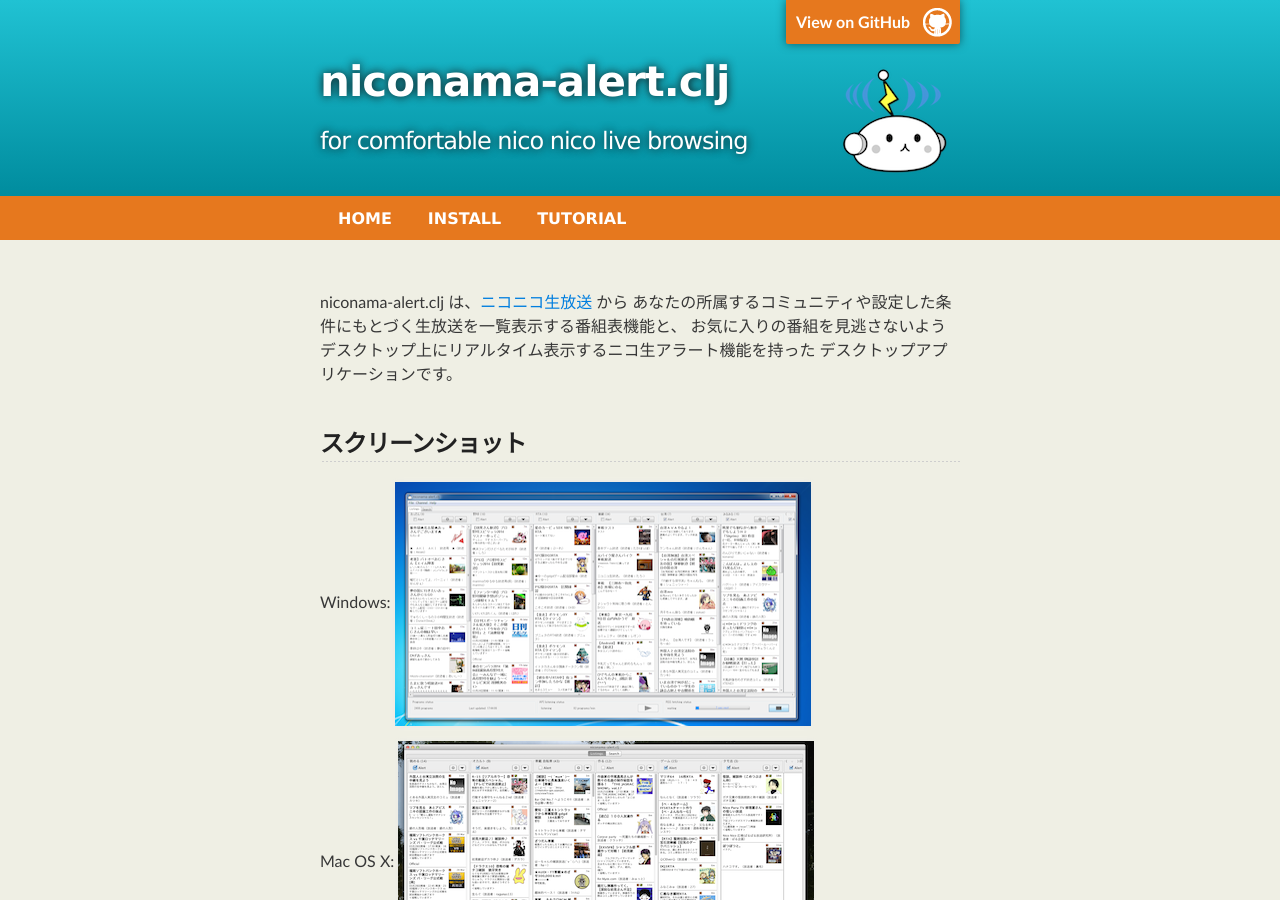
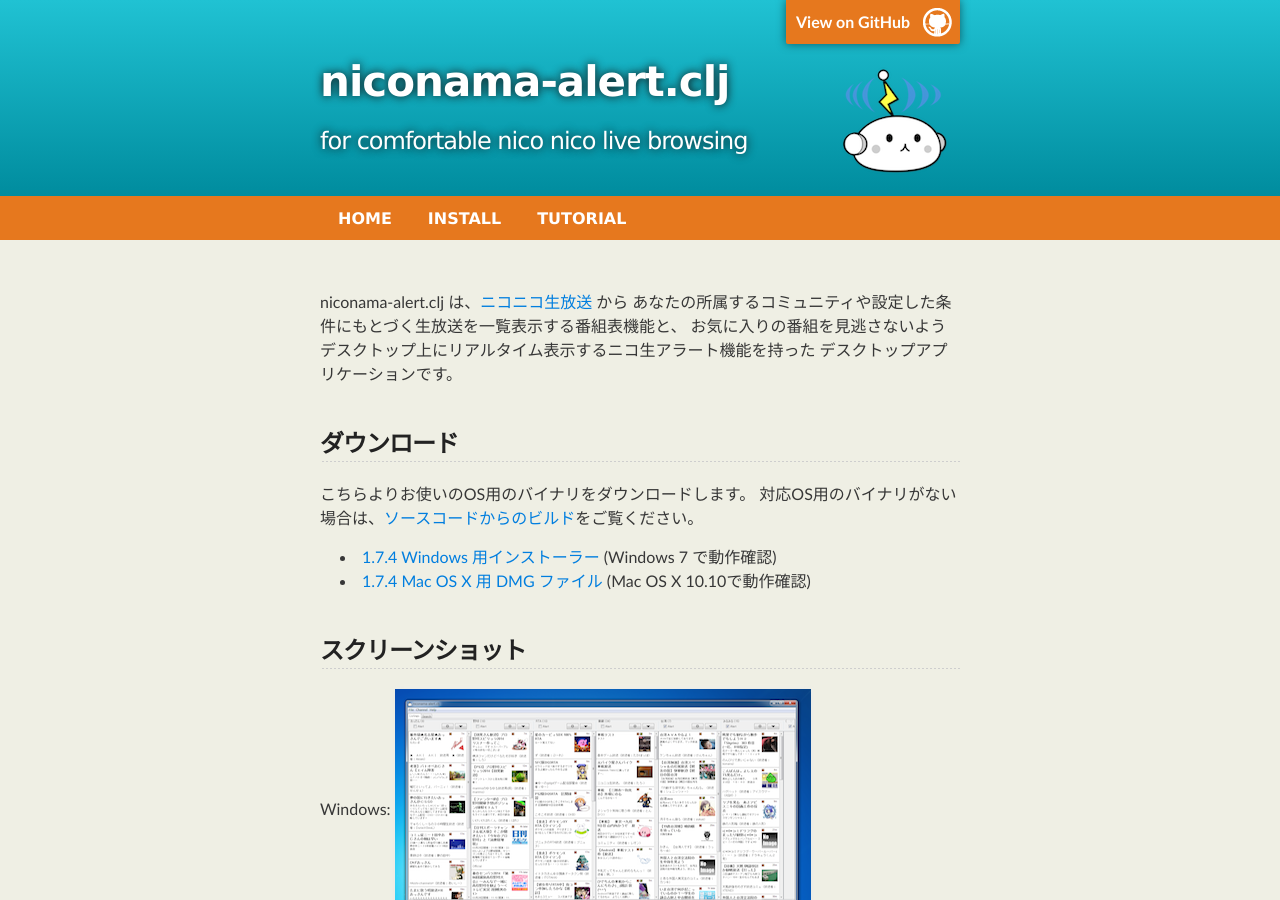
Before and after one commit to sgr/niconama-alert, a Jekyll site: the page built from index.md, in a window 1280 px wide and 900 px high. Built offline with Jekyll 4.4.1, drawn with Linux system fonts in a browser that asks for light colours; comment, search, counter and statistics services are not loaded.

```diff
--- a/index.md
+++ b/index.md
@@ -7,6 +7,18 @@ niconama-alert.clj は、[ニコニコ生放送](http://live.nicovideo.jp/) か
 あなたの所属するコミュニティや設定した条件にもとづく生放送を一覧表示する番組表機能と、
 お気に入りの番組を見逃さないようデスクトップ上にリアルタイム表示するニコ生アラート機能を持った
 デスクトップアプリケーションです。
+
+
+ダウンロード
+============================
+
+こちらよりお使いのOS用のバイナリをダウンロードします。
+対応OS用のバイナリがない場合は、[ソースコードからのビルド]({{ site.baseurl }}/install.html#howtobuild)をご覧ください。
+
+* [1.7.4 Windows 用インストーラー](https://drive.google.com/uc?export=download&id=0BwIJLE1B4O3mQ0xWT041dEM0ZjA) (Windows 7
+で動作確認)
+* [1.7.4 Mac OS X 用 DMG ファイル](https://drive.google.com/uc?export=download&id=0BwIJLE1B4O3mRjdWNHprckw5Zlk) (Mac OS X
+10.10で動作確認)
 
 
 スクリーンショット
```
Also changed, not shown: install.md (+0 -10 lines), 1 other file.
